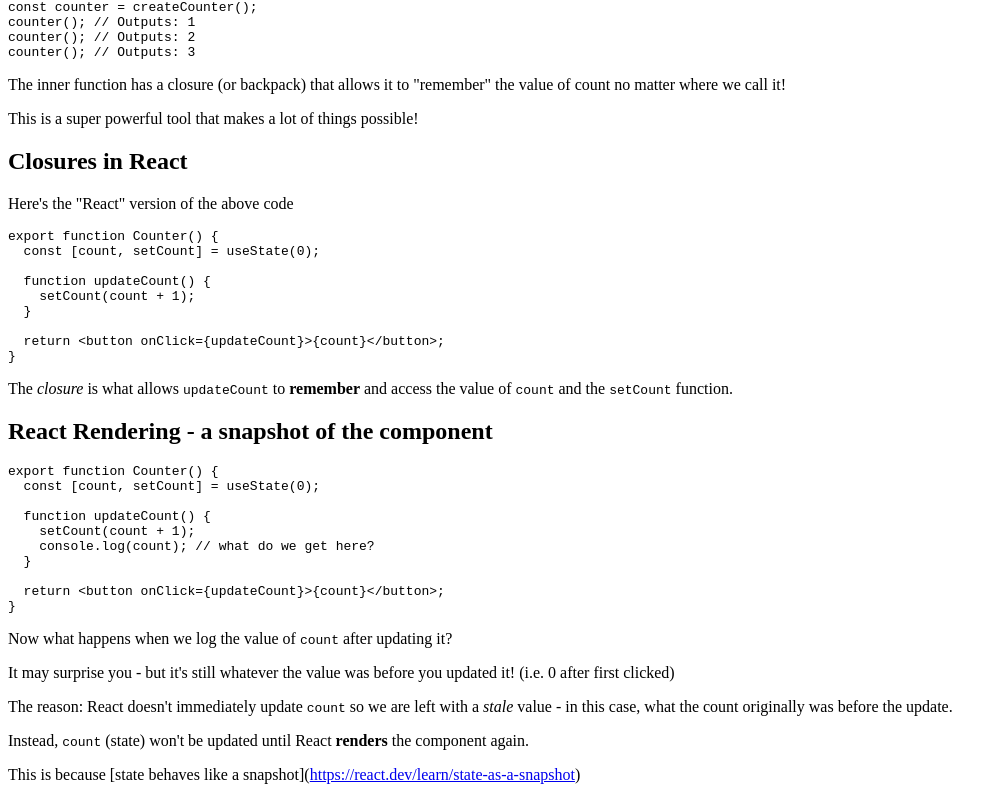
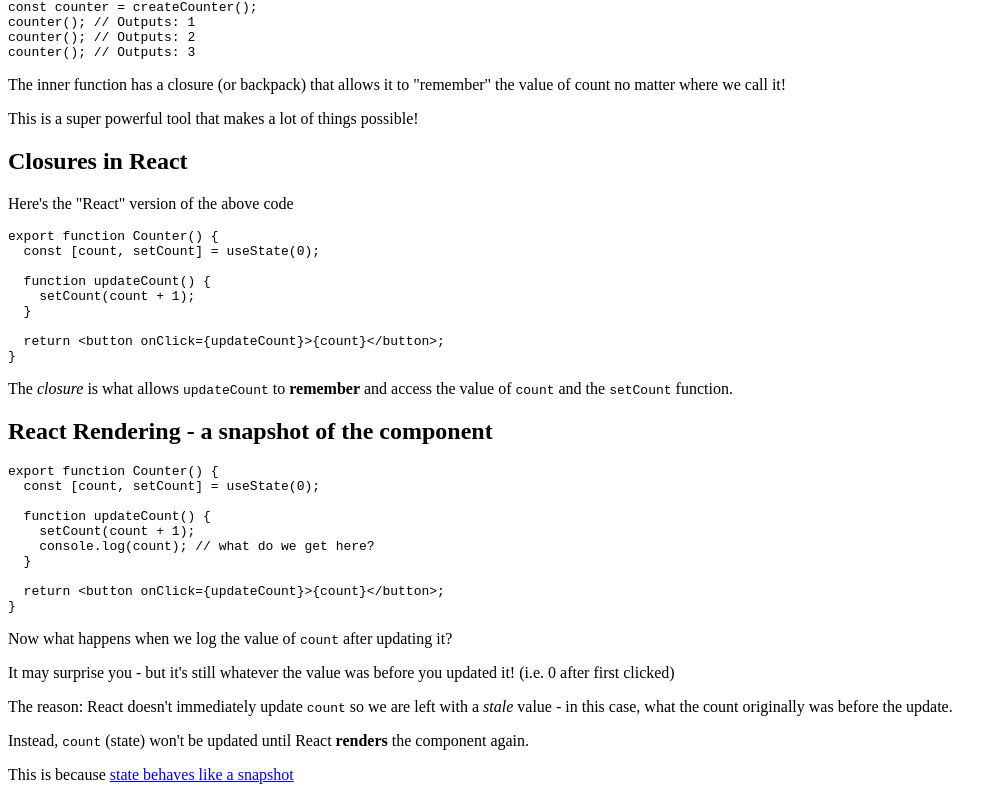
Before and after one commit to reillyjodonnell/portfolio, a Next.js app: page /posts/getting-closure-with-react in a window 1280 px wide. Shown: the part 1248-2048 px from the top of the page, without its empty margins (0-1007 px from the left). Built offline with nearby package versions, Linux system fonts and the light colour scheme.

Commit message:
Update getting-closure-with-react.mdx
Updated link

```diff
--- a/pages/posts/getting-closure-with-react.mdx
+++ b/pages/posts/getting-closure-with-react.mdx
@@ -84,4 +84,4 @@ The reason: React doesn't immediately update `count` so we are left with a _stal
 
 Instead, `count` (state) won't be updated until React **renders** the component again.
 
-This is because \[state behaves like a snapshot\]([https://react.dev/learn/state-as-a-snapshot](https://react.dev/learn/state-as-a-snapshot))
+This is because <a href="https://react.dev/learn/state-as-a-snapshot" target="_blank">state behaves like a snapshot</a>
```
